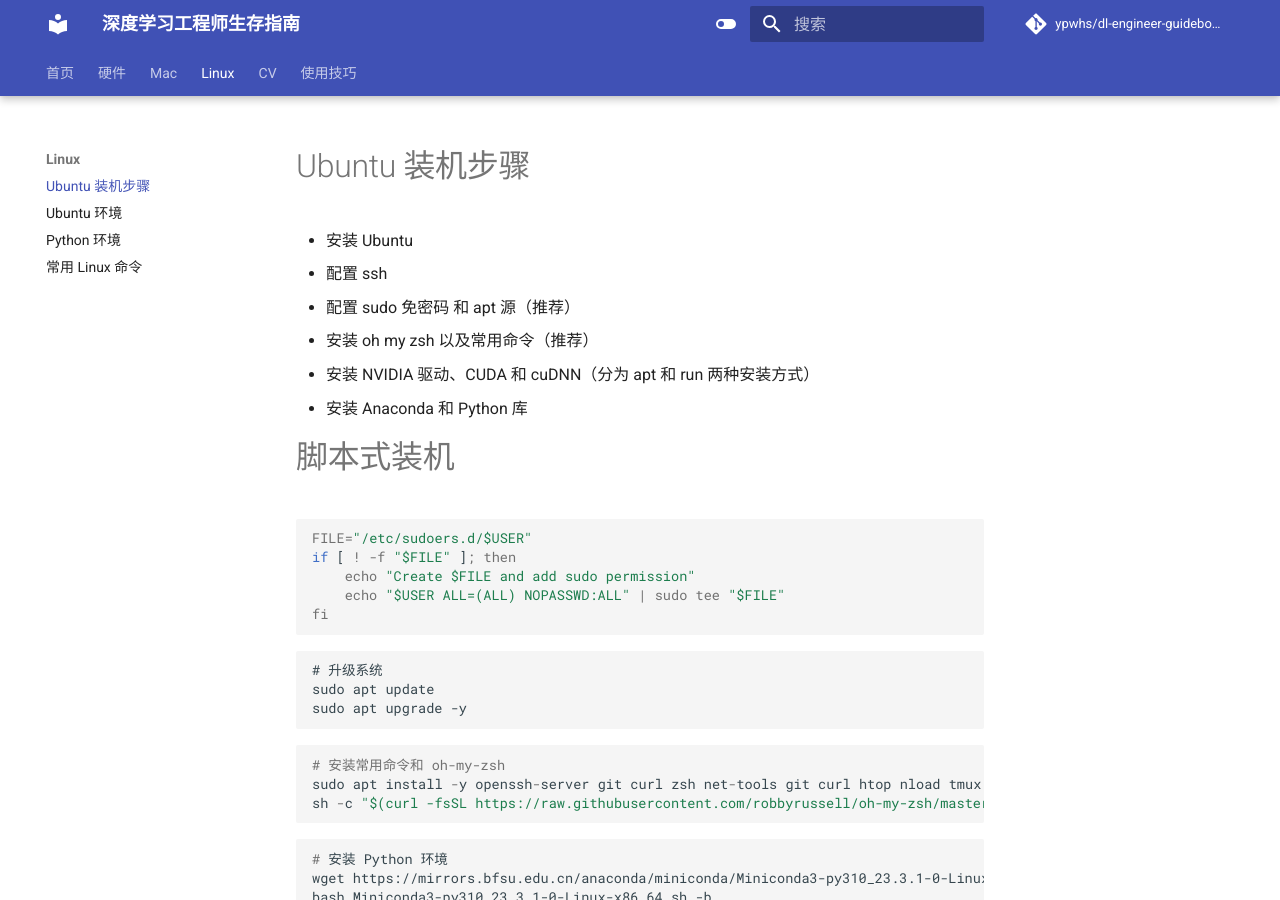
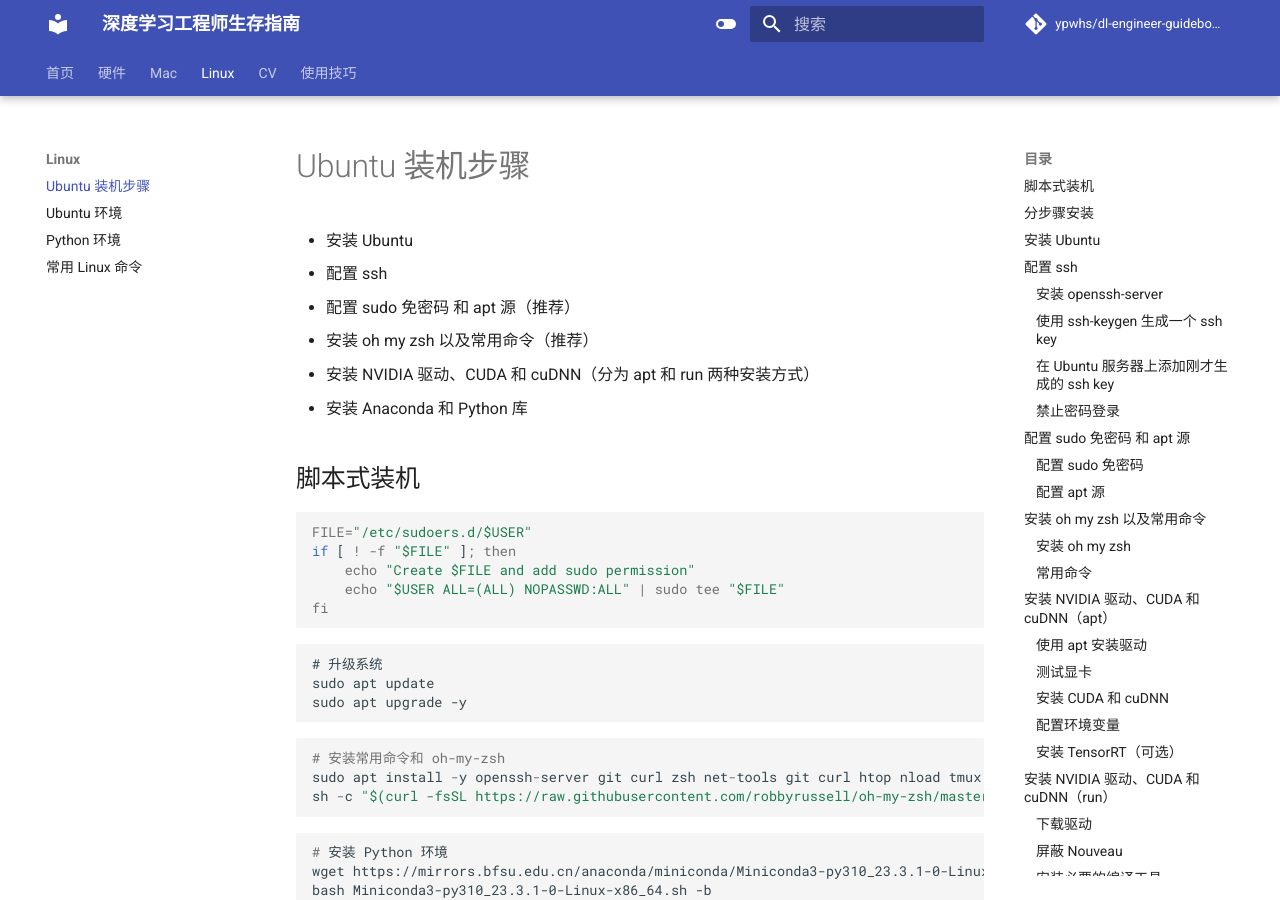
Before and after one commit to ypwhs/dl-engineer-guidebook, an MkDocs documentation site: the page built from docs/ubuntu-install-guide.md, in a window 1280 px wide and 900 px high. Built offline with MkDocs 1.6.1 and Material for MkDocs 9.7.7, drawn with Linux system fonts in a browser that asks for light colours; comment, search, counter and statistics services are not loaded.

Commit message:
Update ubuntu-install-guide.md

````diff
--- a/docs/ubuntu-install-guide.md
+++ b/docs/ubuntu-install-guide.md
@@ -7,7 +7,7 @@
 * 安装 NVIDIA 驱动、CUDA 和 cuDNN（分为 apt 和 run 两种安装方式）
 * 安装 Anaconda 和 Python 库
 
-# 脚本式装机
+## 脚本式装机
 
 ```
 FILE="/etc/sudoers.d/$USER"
@@ -90,7 +90,7 @@ fi
 mim install mmdet
 ```
 
-# 分步骤安装
+## 分步骤安装
 
 ## 安装 Ubuntu
 
````
